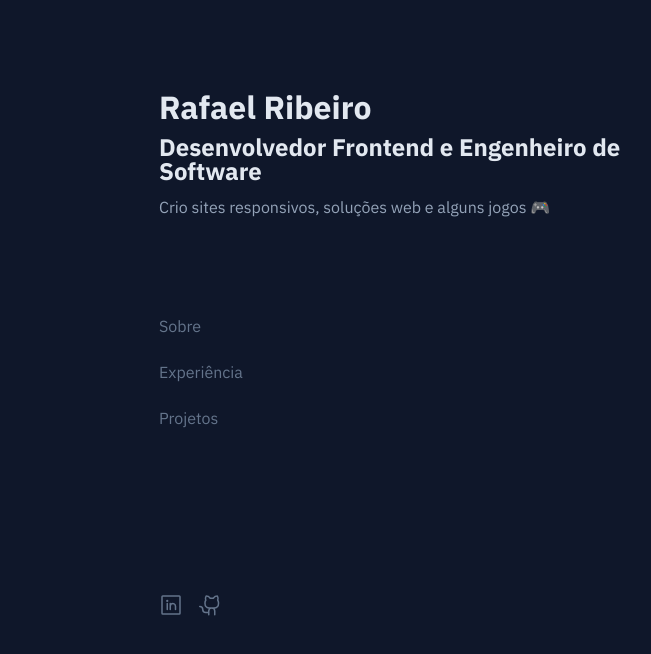
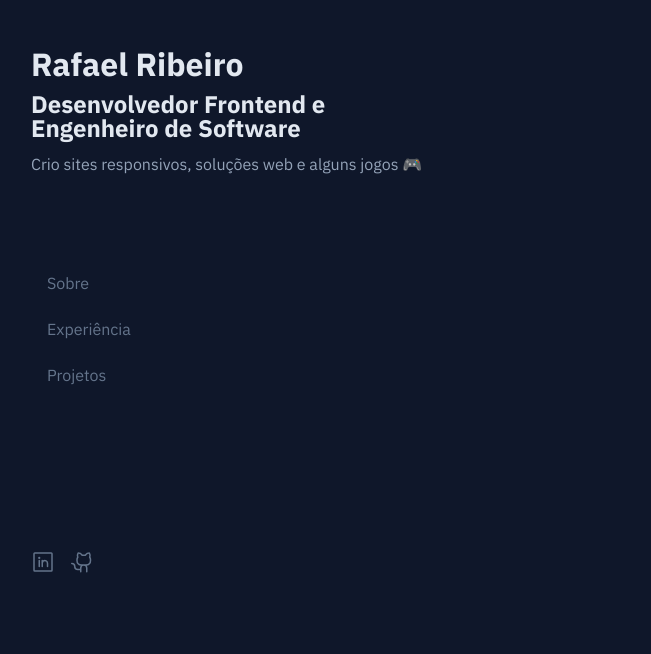
Before and after one commit to RafahOlive/portfolio, a React (Vite) app: page / in a window 1280 px wide. Shown: the top 654 px of the page, without its empty margins (1-652 px from the left). Built offline with nearby package versions, Linux system fonts and the light colour scheme.

Commit message:
Corrigido por hora responsividade em todos os disposivos

```diff
--- a/src/components/Header/styles.ts
+++ b/src/components/Header/styles.ts
@@ -6,7 +6,7 @@ export const HomeContainer = styled.main`
 
   padding: 0 10rem;
 
-  @media ${devices.mobileL} {
+  @media ${devices.extraSmall} {
     display: flex;
     flex-direction: column;
     gap: 3rem;
@@ -14,7 +14,22 @@ export const HomeContainer = styled.main`
     margin-top: 3rem;
 
     padding: 0 2rem;
+  }
 
+  @media ${devices.small} {
+    display: flex;
+    flex-direction: column;
+    gap: 3rem;
+
+    margin-top: 3rem;
+
+    padding: 0 2rem;
+  }
+
+  @media ${devices.medium} {
+  }
+
+  @media ${devices.large} {
   }
 `;
 
@@ -37,20 +52,31 @@ export const HeaderContainer = styled.header`
     padding-top: 16px;
   }
 
-  @media ${devices.mobileL} {
+  @media ${devices.extraSmall} {
     position: relative;
     width: auto;
     height: auto;
 
     margin-top: auto;
   }
+
+  @media ${devices.small} {
+    position: relative;
+    width: auto;
+    height: auto;
+
+    margin-top: auto;
+  }
+
+  @media ${devices.large} {
+    position: fixed;
+
+    width: 25rem;
+    height: auto;
+  }
 `;
 
 export const HeaderMenu = styled.div`
-  display: flex;
-  flex-direction: column;
-
-  margin-top: 5rem;
 
   button {
     width: 100px;
@@ -77,8 +103,7 @@ export const HeaderMenu = styled.div`
 
     font-size: large;
   }
-
-  @media ${devices.mobileL} {
+  @media ${devices.extraSmall} {
     display: flex;
     flex-direction: row;
 
@@ -95,6 +120,34 @@ export const HeaderMenu = styled.div`
       margin-left: 1rem;
     }
   }
+
+  @media ${devices.small} {
+    display: flex;
+    flex-direction: row;
+
+    justify-content: left;
+
+    margin-top: 1rem;
+
+    button {
+      width: auto;
+      height: 30px;
+    }
+
+    button:not(:first-child) {
+      margin-left: 1rem;
+    }
+  }
+
+  @media ${devices.large} {
+    display: flex;
+    flex-direction: column;
+
+    margin-top: 5rem;
+  }
+  button:first-child {
+      margin-left: 1rem;
+    }
 `;
 
 export const SocialMedia = styled.div`
@@ -113,8 +166,14 @@ export const SocialMedia = styled.div`
     color: #ffffff;
   }
 
-  @media ${devices.mobileL} {
+  @media ${devices.extraSmall} {
     margin-top: 1rem;
+  }
+  @media ${devices.small} {
+    margin-top: 1rem;
+  }
+  @media ${devices.large} {
+    margin-top: 10rem;
   }
 `;
 export const RightSide = styled.div`
@@ -127,10 +186,23 @@ export const RightSide = styled.div`
   /* border: 1px solid pink;
   background: white; */
 
-  @media ${devices.mobileL} {
+  @media ${devices.extraSmall} {
     width: auto;
     height: auto;
 
     margin-left: 0;
   }
+
+  @media ${devices.small} {
+    width: auto;
+    height: auto;
+
+    margin-left: 0;
+  }
+
+  @media ${devices.large} {
+    height: auto;
+
+    margin-left: auto;
+  }
 `;
--- a/src/objects/sizes.ts
+++ b/src/objects/sizes.ts
@@ -1,19 +1,13 @@
 const sizes = {
-    mobileS: '320px',
-    mobileM: '375px',
-    mobileL: '641px',
-    tablet: '768px',
-    laptop: '1024px',
-    laptopL: '1440px',
-    desktop: '2560px',
+    extraSmall: '600px',
+    small: '600px',
+    medium: '768px',
+    large: '1024px',
   };
 
   export const devices = {
-    mobileS: `(min-width: ${sizes.mobileS})`,
-    mobileM: `(min-width: ${sizes.mobileM})`,
-    mobileL: `screen and (max-width: ${sizes.mobileL})`,
-    tablet: `(min-width: ${sizes.tablet})`,
-    laptop: `(min-width: ${sizes.laptop})`,
-    laptopL: `(min-width: ${sizes.laptopL})`,
-    desktop: `(min-width: ${sizes.desktop})`,
+    extraSmall: `only screen and (max-width: ${sizes.extraSmall})`,
+    small: `only screen and (min-width: ${sizes.small})`,
+    medium: `only screen and (min-width: ${sizes.medium})`,
+    large: `only screen and (min-width: ${sizes.large})`,
   };
```
